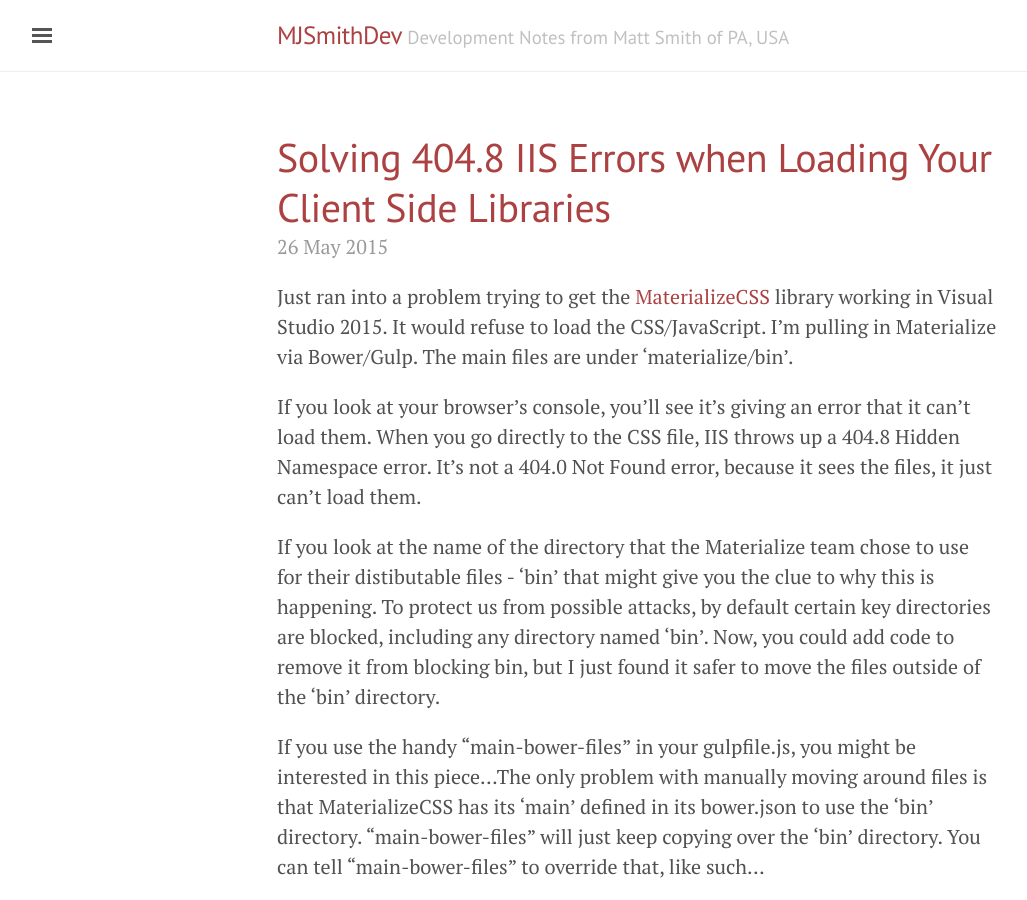
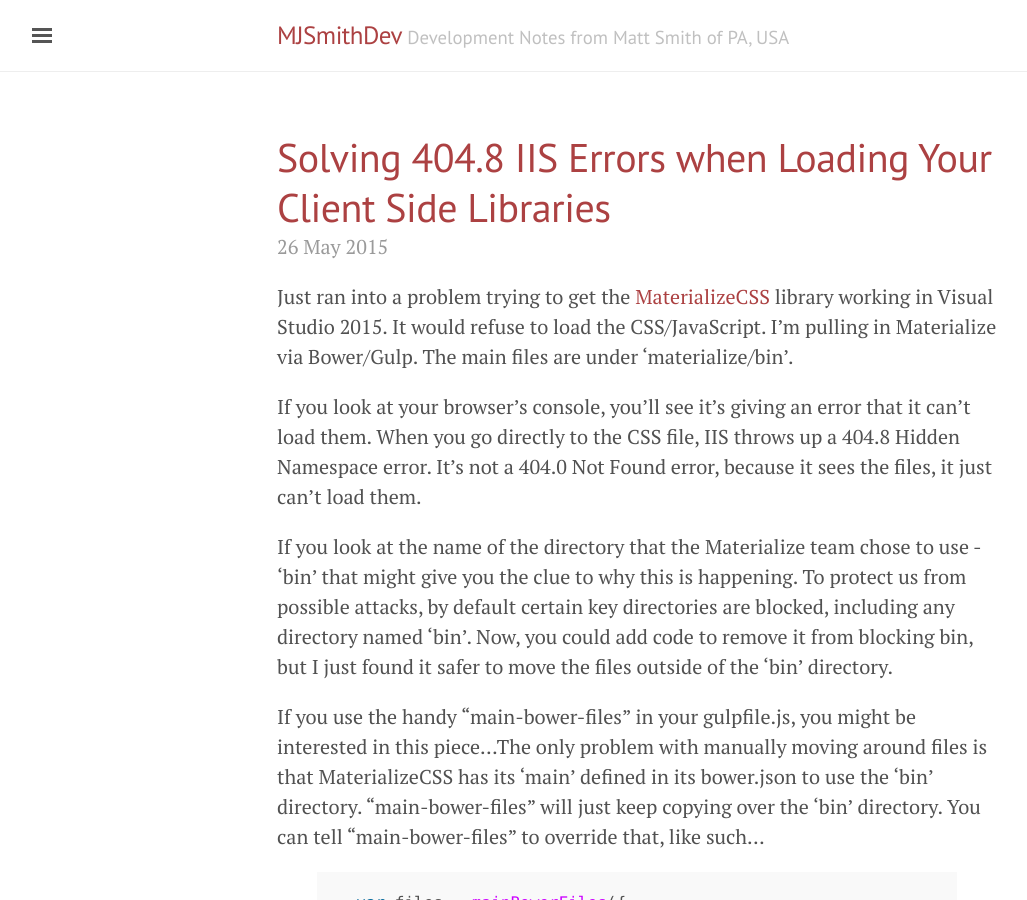
Before and after one commit to mattsmithdev/mattsmithdev.github.io, a Jekyll site: the page built from index.html, in a window 1280 px wide and 900 px high. Shown: the whole window, without its empty margins (3-1030 px from the left). Built offline with Jekyll 4.4.1, drawn with Linux system fonts in a browser that asks for light colours; the list of posts is cut into pages by our own code; comment, search, counter and statistics services are not loaded.

Commit message:
Updated 2015-05-26-solving-4048-iis-errors.md

```diff
--- a/_posts/2015-05-26-solving-4048-iis-errors.md
+++ b/_posts/2015-05-26-solving-4048-iis-errors.md
@@ -8,7 +8,7 @@ Just ran into a problem trying to get the [MaterializeCSS](http://materializecss
 
 If you look at your browser's console, you'll see it's giving an error that it can't load them. When you go directly to the CSS file, IIS throws up a 404.8 Hidden Namespace error. It's not a 404.0 Not Found error, because it sees the files, it just can't load them.
 
-If you look at the name of the directory that the Materialize team chose to use for their distibutable files - 'bin' that might give you the clue to why this is happening. To protect us from possible attacks, by default certain key directories are blocked, including any directory named 'bin'. Now, you could add code to remove it from blocking bin, but I just found it safer to move the files outside of the 'bin' directory.
+If you look at the name of the directory that the Materialize team chose to use - 'bin' that might give you the clue to why this is happening. To protect us from possible attacks, by default certain key directories are blocked, including any directory named 'bin'. Now, you could add code to remove it from blocking bin, but I just found it safer to move the files outside of the 'bin' directory.
 
 If you use the handy "main-bower-files" in your gulpfile.js, you might be interested in this piece...The only problem with manually moving around files is that MaterializeCSS has its 'main' defined in its bower.json to use the 'bin' directory. "main-bower-files" will just keep copying over the 'bin' directory. You can tell "main-bower-files" to override that, like such...
 {% highlight JavaScript %}
```
